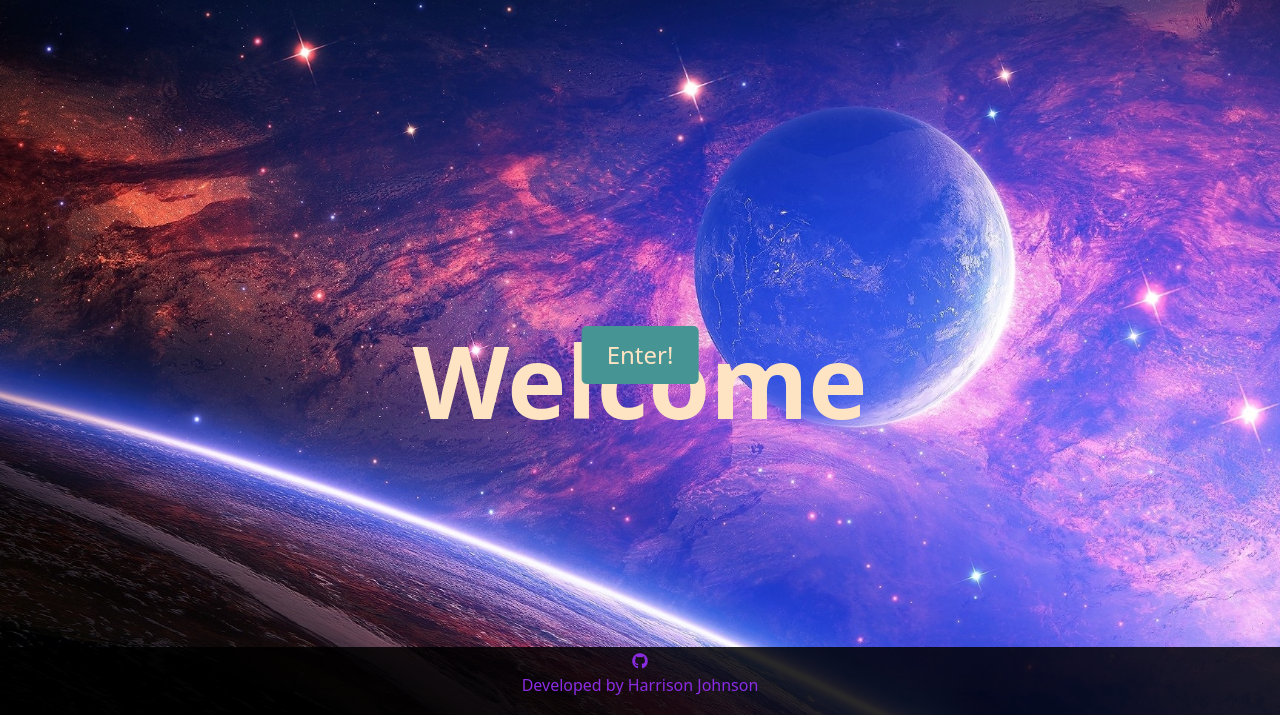
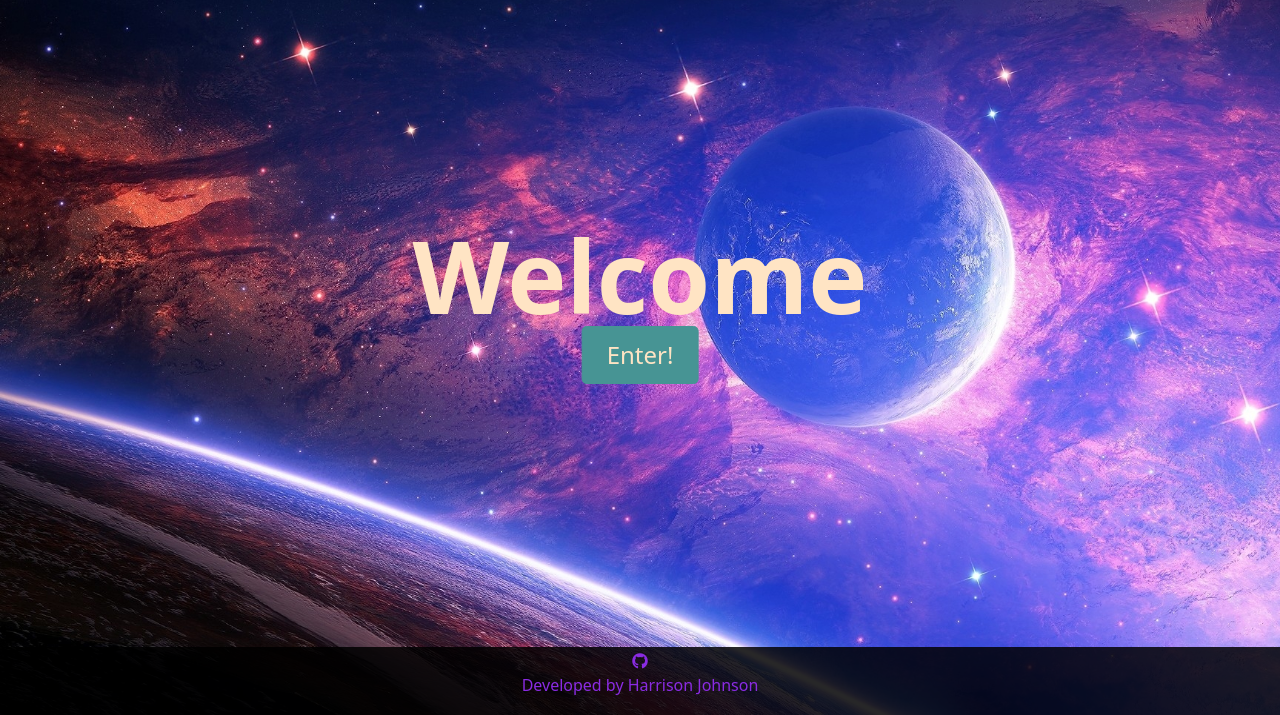
Before and after one commit to GitHub-Harrison/portfolio, a Django app: page / in a window 1280 px wide. Shown: the part 85-800 px from the top of the page. Run offline with Django 3.2, Linux system fonts and the light colour scheme; some libraries are stand-ins or nearby versions.

Commit message:
Adjust position of btn and welcome msg to center

```diff
--- a/static/css/base.css
+++ b/static/css/base.css
@@ -50,10 +50,14 @@ nav {
 /* welcome message */
 .welcome-msg {
     text-align: center;
-    margin-top: 20rem;
     color: bisque;
     font-size: 100px;
     font-weight: bold;
+
+    position: absolute;
+    top: 45%;
+    left: 50%;
+    transform: translate(-50%,-50%);
 }
 
 /* enter button */
@@ -69,7 +73,6 @@ nav {
     position: absolute;
     top: 55%;
     left: 50%;
-    -ms-transform: translate(-50%, -50%);
     transform: translate(-50%, -50%);
 
     font-size: 24px;
```
